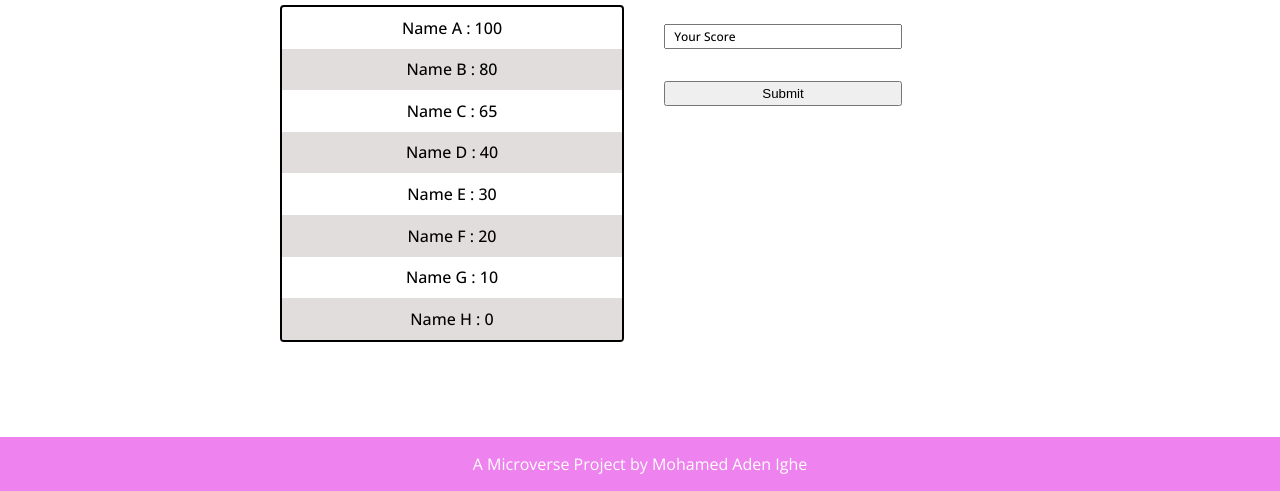
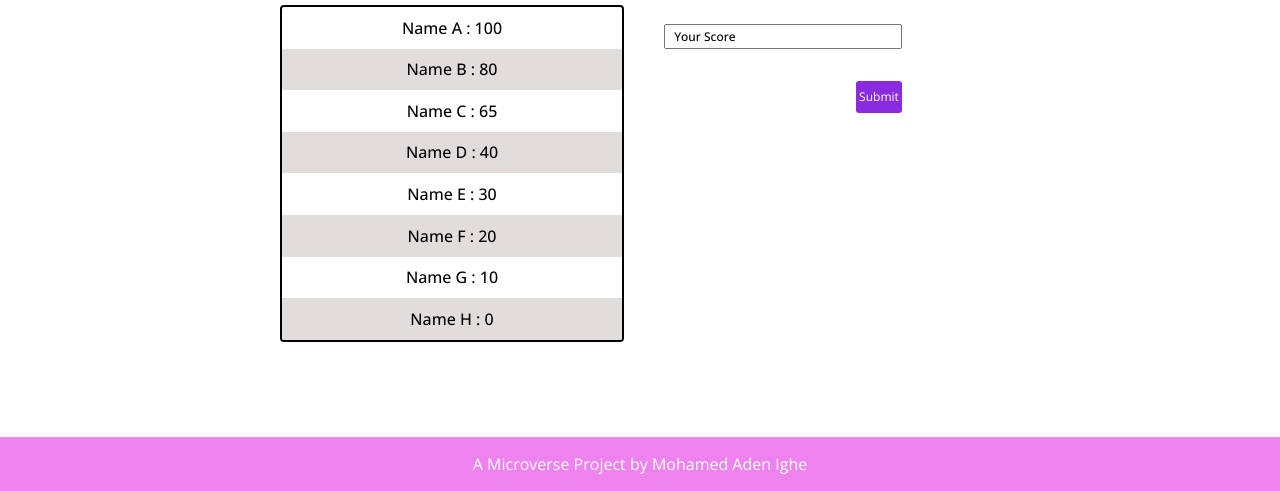
Before and after one commit to katarighe/microverse-leaderboard, a website built with webpack: page src/index.html in a window 1280 px wide. Shown: the part 309-800 px from the top of the page. Built offline with nearby package versions, Linux system fonts and the light colour scheme.

Commit message:
Minor fixes

```diff
--- a/src/index.html
+++ b/src/index.html
@@ -37,7 +37,7 @@
                 <br />
                 <input type="number" id="score" name="score" placeholder="Your Score" />
                 <br />
-                <input type="submit" id="submit-btn" value="Submit" />
+                <input type="submit" id="submit-button" value="Submit" />
                 </form>
             </section>
         </main>
```
